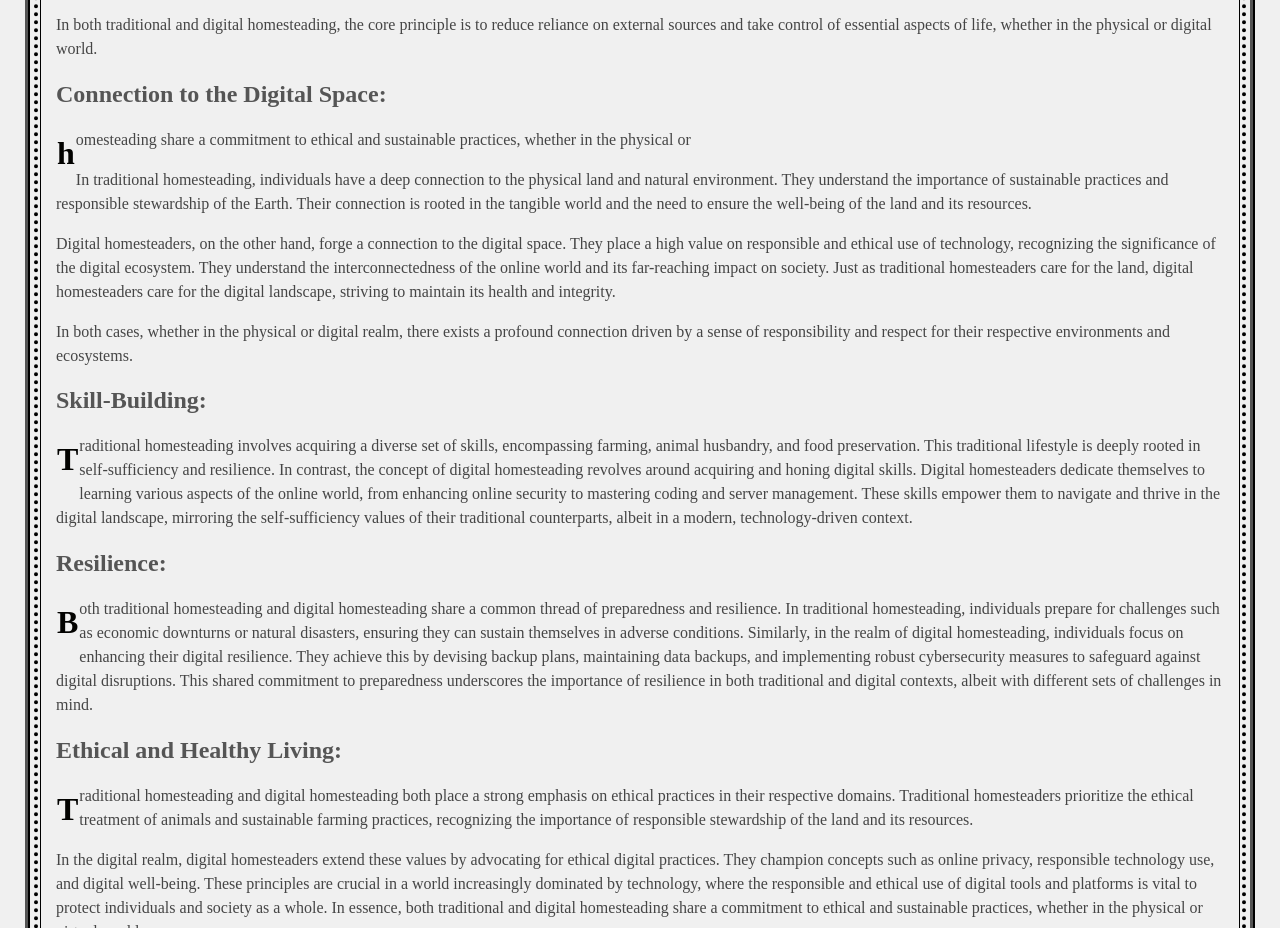
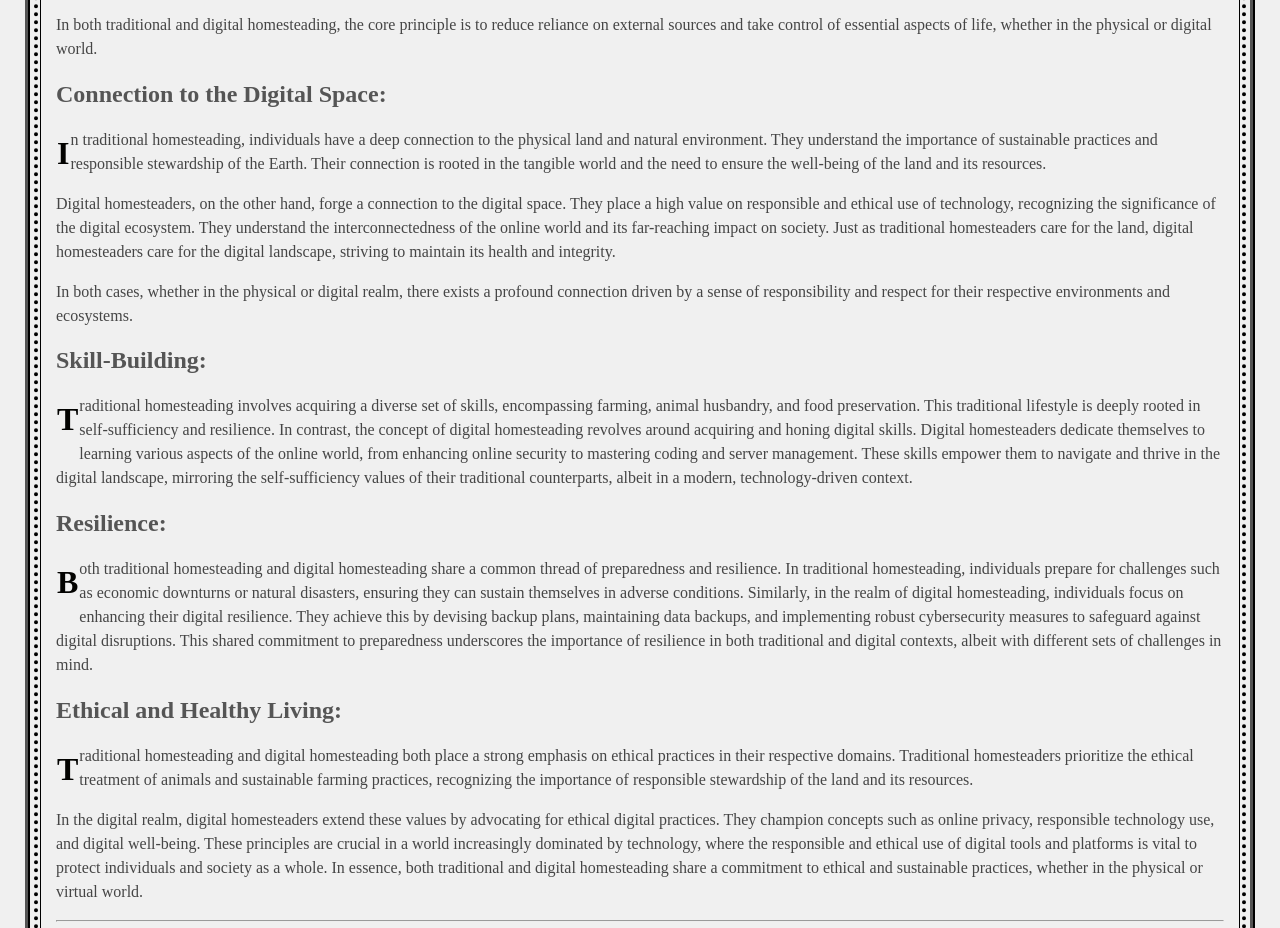
Before and after one commit to leonn00albert/Blog, a plain HTML site: page pages/posts/digital_homesteading.html in a window 1280 px wide. Shown: the part 1006-1934 px from the top of the page. Drawn offline with Linux system fonts and the light colour scheme.

Commit message:
fix: typo

```diff
--- a/pages/posts/digital_homesteading.html
+++ b/pages/posts/digital_homesteading.html
@@ -125,11 +125,7 @@
 
                 <section>
                     <h2>Connection to the Digital Space:</h2>
-                    <p>
-                        homesteading share a commitment to ethical and sustainable practices, whether in the physical or
 
-
-                    </p>
                     <p>
                         In traditional homesteading, individuals have a deep connection to the physical land and natural
                         environment. They understand the importance of sustainable practices and responsible stewardship
```
